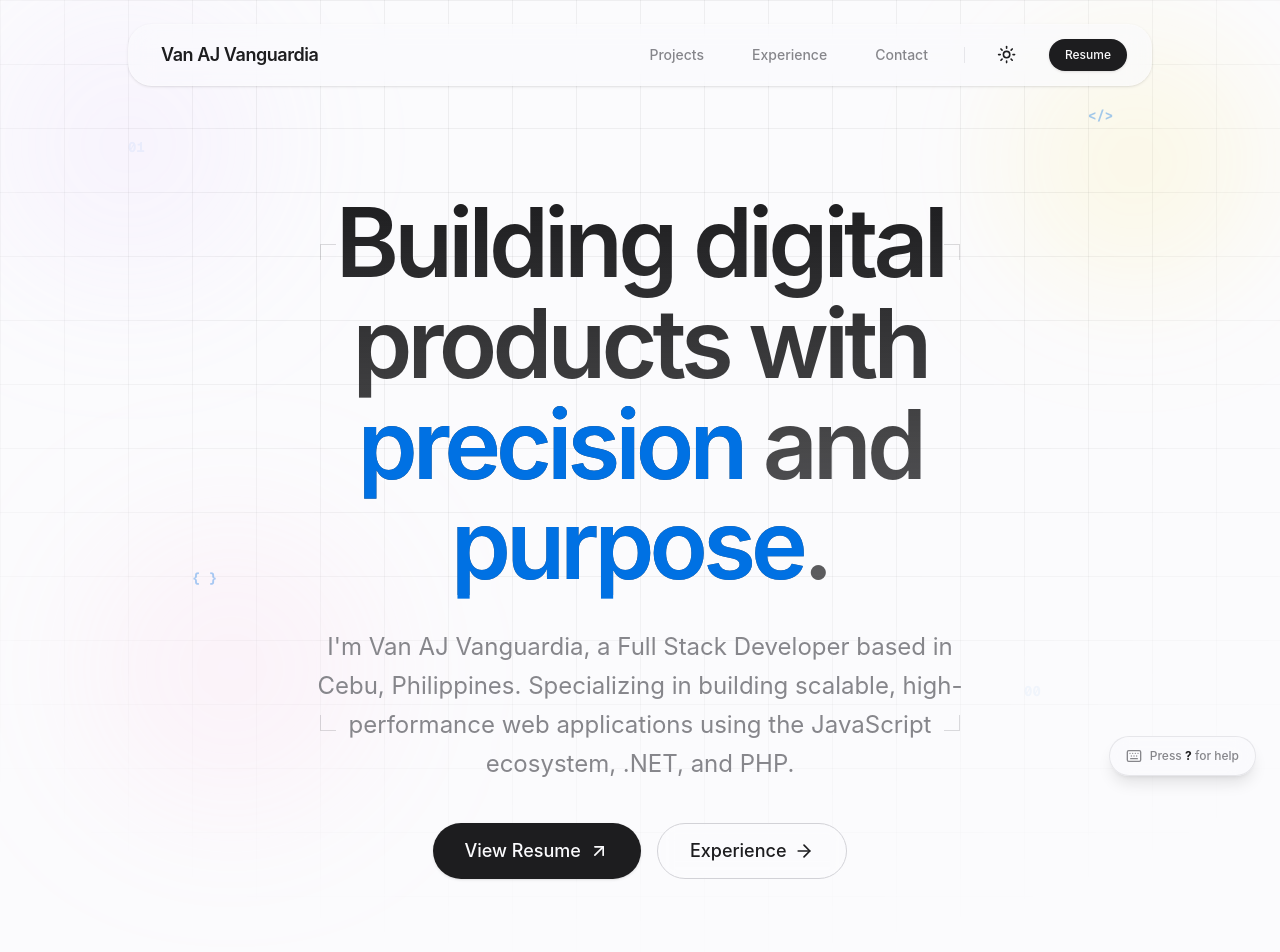
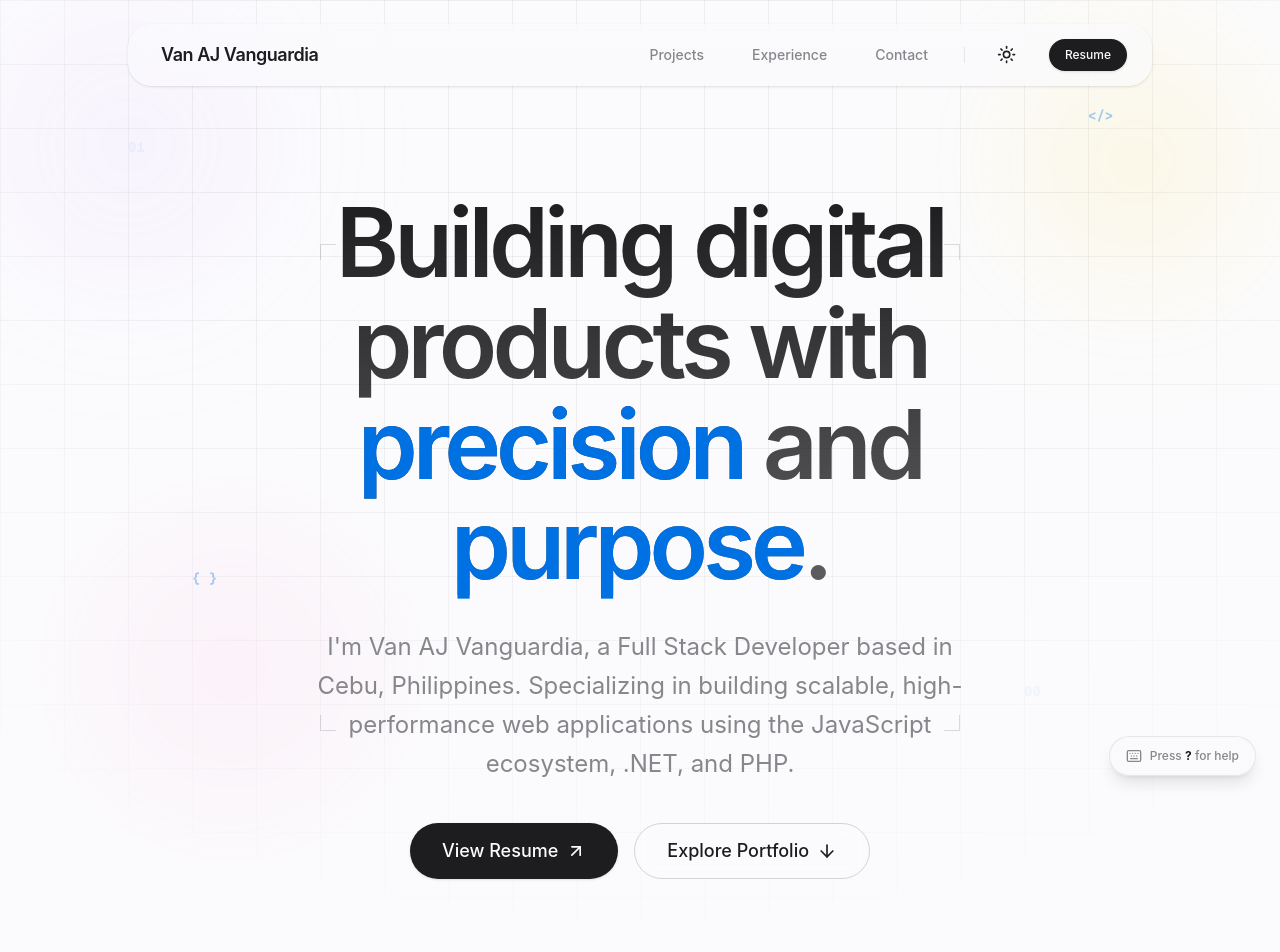
Before and after one commit to vn-aj-vngrd/portfolio-2.0, a Next.js app: page / in a window 1280 px wide. Shown: the top 952 px of the page. Built offline with nearby package versions, Linux system fonts and the light colour scheme.

Commit message:
feat: update Hero section's call-to-action button text, link, and icon from "Experience" to "Explore Portfolio" and `ArrowRight` to `ArrowDown`.

```diff
--- a/src/components/sections/Hero.tsx
+++ b/src/components/sections/Hero.tsx
@@ -1,6 +1,6 @@
 "use client";
 
-import { ArrowRight, ArrowUpRight } from "lucide-react";
+import { ArrowUpRight, ArrowDown } from "lucide-react";
 
 import portfolioData from "@/data/portfolio-data.json";
 
@@ -57,8 +57,8 @@ export const Hero = () => {
             className="h-14 px-8 text-lg bg-background/50 backdrop-blur-sm"
             asChild
           >
-            <a href="#experience">
-              Experience <ArrowRight className="h-5 w-5" />
+            <a href="#highlights">
+              Explore Portfolio <ArrowDown className="h-5 w-5" />
             </a>
           </Button>
         </FadeIn>
```
Also changed, not shown: 1 other file (tests, documents, lock files or other folders).
